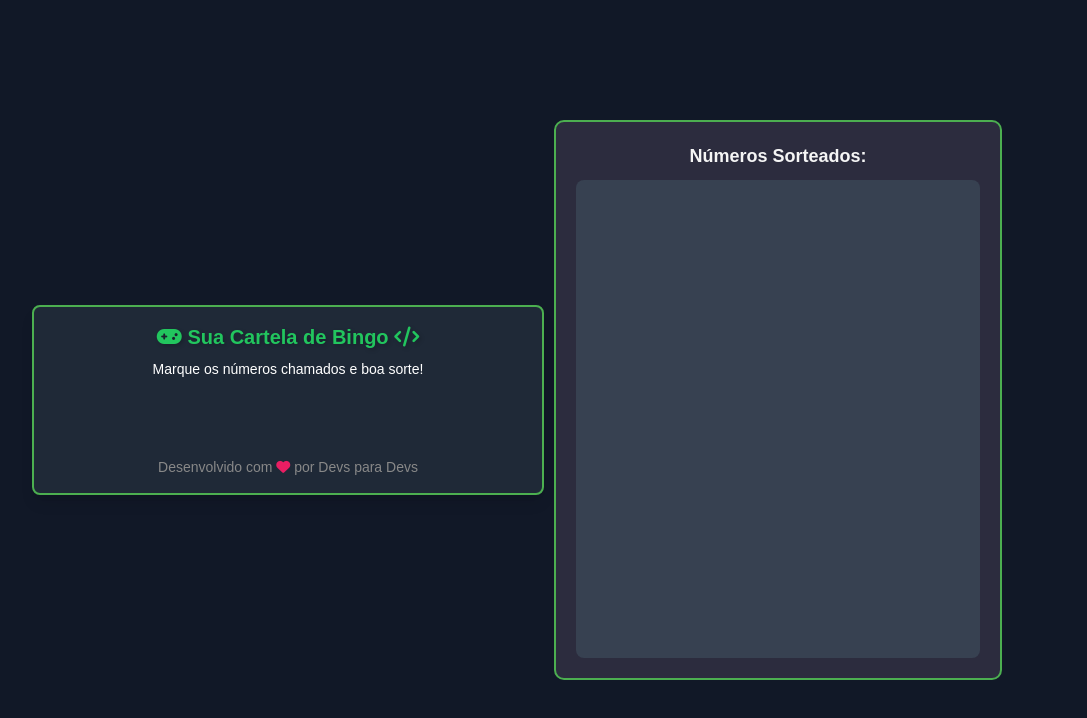
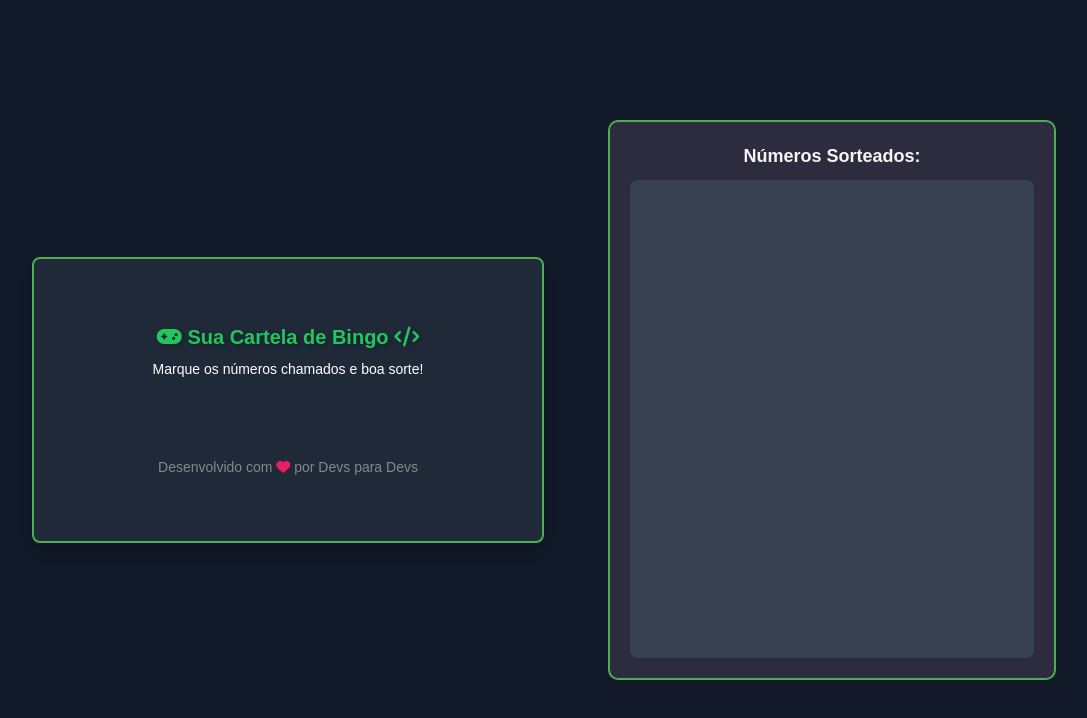
Before and after one commit to Ma2903/bingo-game, a website: page public/client.html in a window 1280 px wide. Shown: the whole page, without its empty margins (128-1215 px from the left). Drawn offline with nearby package versions, Linux system fonts and the light colour scheme; no server answers.

Commit message:
Ajusta o padding da container principal para melhorar o layout da interface do jogo de bingo.

```diff
--- a/public/client.html
+++ b/public/client.html
@@ -14,7 +14,7 @@
         <h2 class="text-lg font-bold mb-2 text-center">Números Sorteados:</h2>
         <div id="history" class="history-numbers bg-gray-700 p-2 rounded-lg text-xs grid grid-cols-5 gap-1"></div>
     </div>
-    <div class="container bg-gray-800 p-4 rounded-lg shadow-lg w-3/5 h-auto max-w-lg">
+    <div class="container bg-gray-800 p-16 rounded-lg shadow-lg w-3/5 h-auto max-w-lg mx-16">
         <header>
             <h1 class="text-xl font-bold text-green-500 mb-2 text-center"><i class="fas fa-gamepad"></i> Sua Cartela de Bingo <i class="fas fa-code"></i></h1>
         </header>
```
